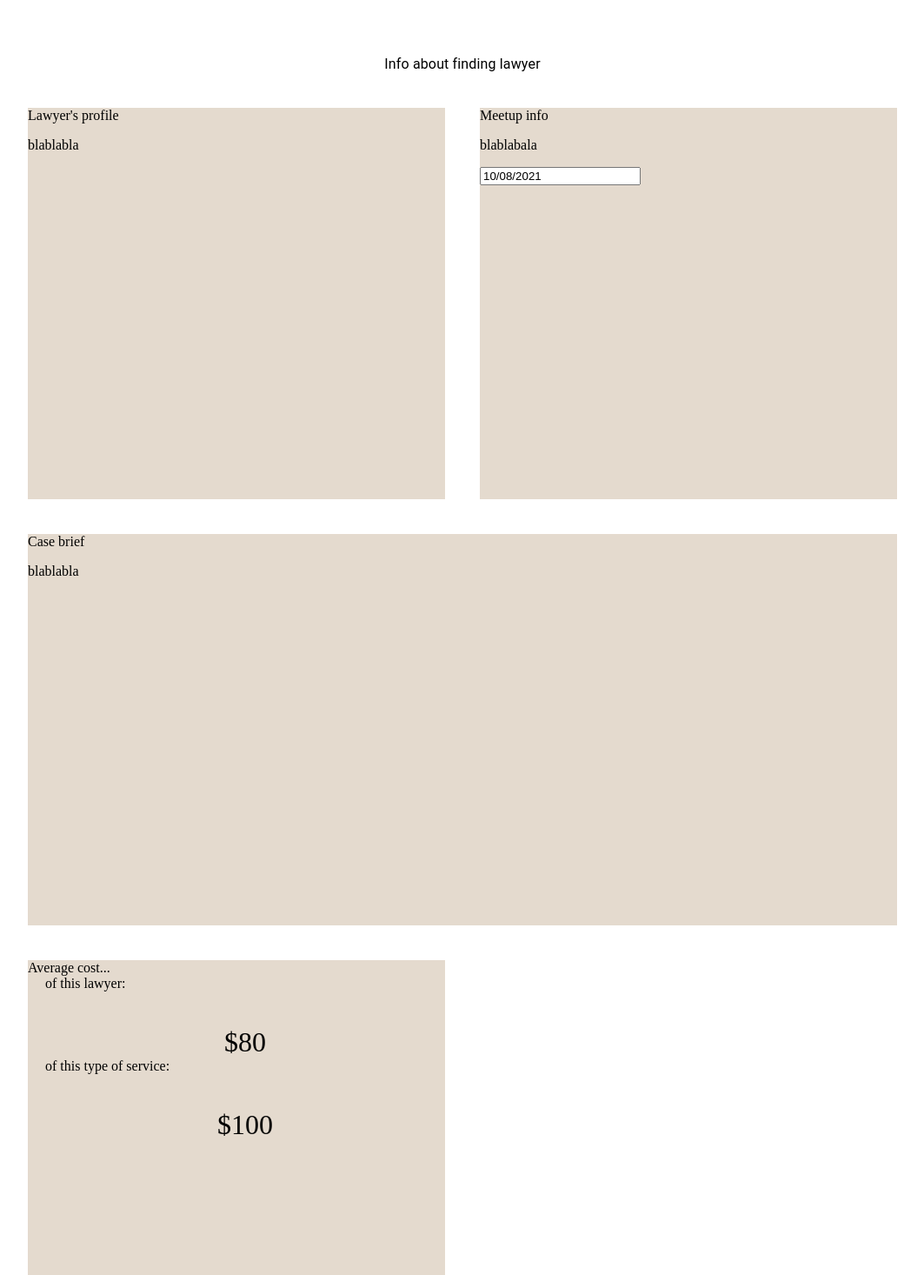
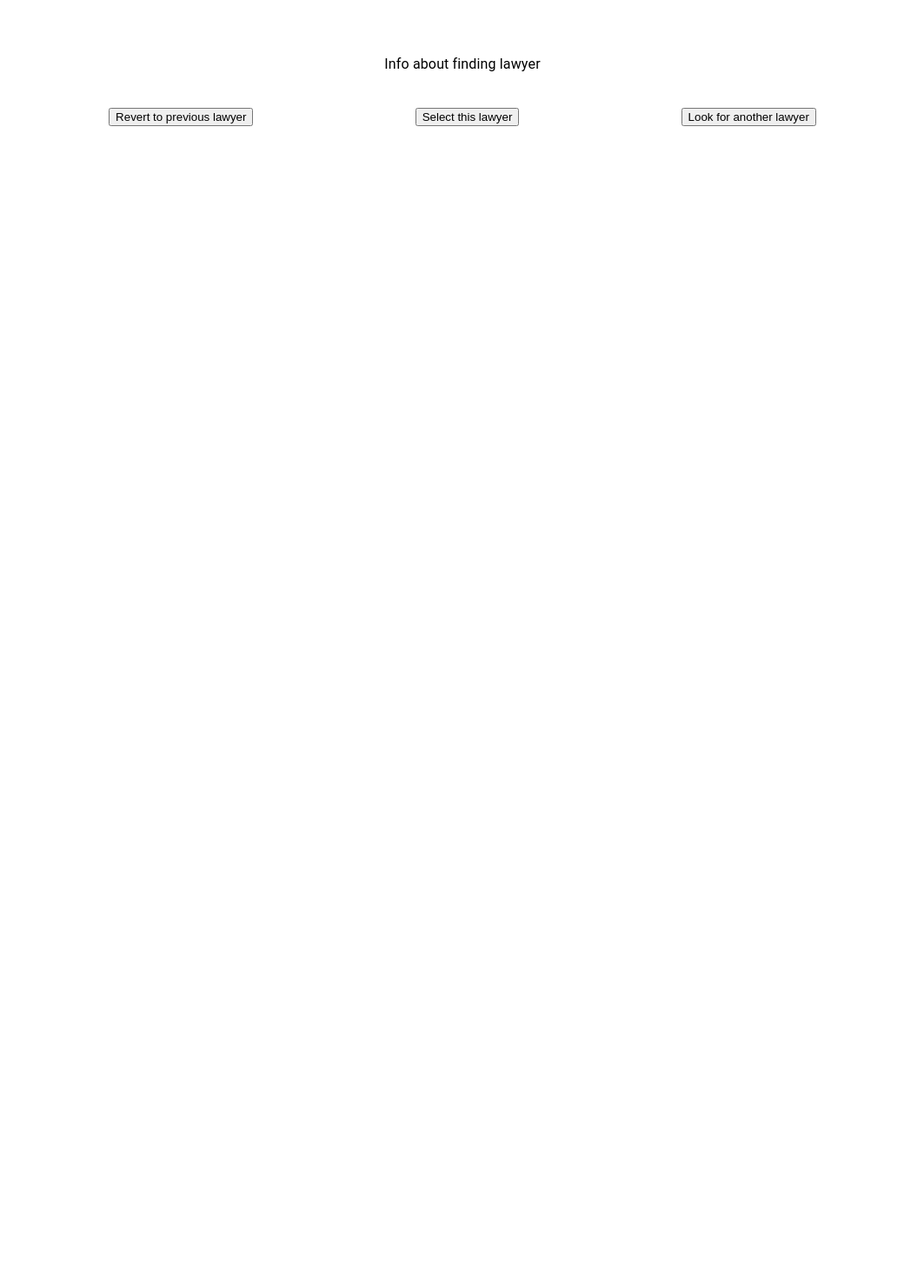
Before and after one commit to dominiclet/SMU-LIT-hackathon, a Next.js app: page /client in a window 1280 px wide. Shown: the part 184-1650 px from the top of the page at 87% size, without its empty margins (108-1171 px from the left). After the commit the page ends 800 px from the top, so only its background shows below. Built offline with nearby package versions, Linux system fonts and the light colour scheme.

Commit message:
prep for merge

```diff
--- a/components/clientDashboard/Calendar.js
+++ /dev/null
@@ -1,18 +0,0 @@
-import { useState } from 'react';
-import DatePicker from 'react-datepicker';
-import "react-datepicker/dist/react-datepicker.css";
-
-const Calendar = () => {
-    const [startDate, setStartDate] = useState(new Date())
-    return (
-        <div>
-            <DatePicker
-                selected={startDate}
-                onChange={(date) => setStartDate(date)}
-                dateFormat="dd/MM/yyyy"
-            />
-        </div>
-    )
-}
-
-export default Calendar
--- a/pages/client/index.js
+++ b/pages/client/index.js
@@ -1,65 +1,12 @@
-import styles from "../../styles/Lawyer.module.css";
+import styles from "../../styles/Client.module.css";
 import Card from "react-bootstrap/Card";
 import StageStepper from "../../components/clientDashboard/StageStepper";
 import SelectionButtons from "../../components/clientDashboard/SelectionButtons";
-import Calendar from "../../components/clientDashboard/Calendar";
 
 const clientDashboard = () => {
 	return (
 		<div className={styles.outerContainer}>
 			<StageStepper/>
-			<div className={styles.rowContainer}>
-				<Card className={styles.smallCard}>
-					<Card.Body>
-						<Card.Title>Lawyer's profile</Card.Title>
-						<Card.Text>
-							blablabla
-						</Card.Text>
-					</Card.Body>
-				</Card>
-				<Card className={styles.smallCard}>
-					<Card.Body>
-						<Card.Title>Meetup info</Card.Title>
-						<Card.Text>
-							blablabala
-						</Card.Text>
-						<Calendar/>
-					</Card.Body>
-				</Card>
-			</div>
-			<div className={styles.rowContainer}>
-				<Card className={styles.bigCard}>
-					<Card.Body>
-						<Card.Title>Case brief</Card.Title>
-						<Card.Text>
-							blablabla
-						</Card.Text>
-					</Card.Body>
-				</Card>
-			</div>
-			<div className={styles.rowContainer}>
-				<Card className={styles.smallCard}>
-					<Card.Body>
-						<Card.Title>Average cost...</Card.Title>
-						<div className={styles.averageCostInnerInfo}>
-							<div className={styles.averageCostInnerTitle}>
-								of this lawyer:
-							</div>
-							<div className={styles.averageCostInnerPrice}>
-								$80
-							</div>
-						</div>
-						<div className={styles.averageCostInnerInfo}>
-							<div className={styles.averageCostInnerTitle}>
-								of this type of service:
-							</div>
-							<div className={styles.averageCostInnerPrice}>
-								$100
-							</div>
-						</div>
-					</Card.Body>
-				</Card>
-			</div>
 			<SelectionButtons/>
 		</div>
 	);
--- a/styles/Client.module.css
+++ b/styles/Client.module.css
@@ -21,3 +21,46 @@
   display: flex;
   justify-content: space-around;
 }
+
+.outerContainer {
+	width: 1000px;
+	display: flex;
+	margin: auto;
+	flex-direction: column;
+	margin-top: 100px;
+	margin-bottom: 100px;
+}
+
+.rowContainer {
+	width: 100%;
+	height: 450px;
+	display: flex;
+	justify-content: space-between;
+	margin-bottom: 40px;
+}
+
+.smallCard {
+	width: 480px;
+	background-color: #e4dace;
+	border-color: #e4d3bf;
+}
+
+.bigCard {
+	width: 100%;
+	background-color: #e4dace;
+	border-color: #e4d3bf;
+}
+
+.averageCostInnerInfo {
+	height: 40%;
+}
+
+.averageCostInnerInfo {
+	padding-left: 20px;
+}
+
+.averageCostInnerPrice {
+	font-size: 2rem;
+	text-align: center;
+	margin-top: 40px;
+}
```
